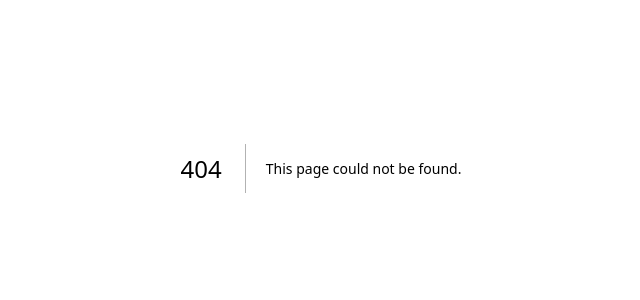
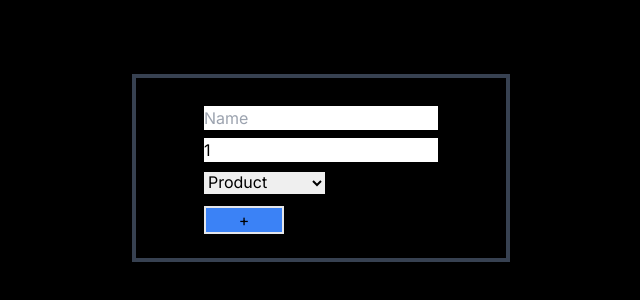
Before and after one commit to samreetkaurvirk/cprg306-assignments, a Next.js app: page /week-4 in a window 1280 px wide. Before the commit this address had no page. Shown: the part 232-532 px from the top of the page, without its empty margins (319-959 px from the left). Built offline with nearby package versions, Linux system fonts and the light colour scheme.

Commit message:
Add files via upload

```diff
--- /dev/null
+++ b/app/week-4/new-item.js
@@ -0,0 +1,87 @@
+"use client";
+
+import React, { useState } from "react";
+
+const Newitem = () => {
+  const [name, setName] = useState("");
+  const [quantity, setQuantity] = useState(1);
+  const [category, setCategory] = useState("product");
+
+  const handleSubmit = (e) => {
+    e.preventDefault();
+    alert(`Name: ${name} Quantity: ${quantity} Catagory: ${category}`);
+    setName("");
+    setQuantity(1);
+    setCategory("product");
+  };
+  const values = (e) => {
+    if (e.target.value > 99) {
+      alert("Please enter a number less than 100");
+      setQuantity(99);
+    }
+  };
+
+  return (
+    <div className="flex min-h-screen flex-col items-center justify-center p-24 bg-black">
+      <form
+        onSubmit={handleSubmit}
+        className="flex justify-center flex-col gap-5"
+      >
+        <div className="border-gray-700 px-16 py-6 border-4 bg-black">
+          <div className="py-1 px-1">
+            <input
+              type="text"
+              placeholder="Name"
+              className=""
+              value={name}
+              onChange={(e) => setName(e.target.value)}
+              required
+            />
+          </div>
+          <div className="py-1 px-1">
+            <div className="">
+              <input
+                type="number"
+                placeholder="Quantity"
+                className=""
+                value={quantity}
+                onChange={(e) => setQuantity(e.target.value) || values(e)}
+                max={99}
+                required
+              />
+            </div>
+            <div className="py-2">
+              <select
+                value={category}
+                onChange={(e) => setCategory(e.target.value)}
+                className=""
+              >
+                <option value="category" disabled>
+                  Category
+                </option>
+                <option value="product">Product</option>
+                <option value="dairy">Dairy</option>
+                <option value="bakery">Bakery</option>
+                <option value="meat">Meat</option>
+                <option value="frozenfood">Frozen Food</option>
+                <option value="cannedfood">Canned Food</option>
+                <option value="drygoods">Dry Goods</option>
+                <option value="beverages">Beverages</option>
+                <option value="snacks">Snacks</option>
+                <option value="household">Household</option>
+                <option value="other">Other</option>
+              </select>
+            </div>
+          </div>
+          <div className="px-1">
+            <button type="submit" className="border-2 bg-blue-500 md:w-20 ">
+              +
+            </button>
+          </div>
+        </div>
+      </form>
+    </div>
+  );
+};
+
+export default Newitem;
--- /dev/null
+++ b/app/week-4/page.js
@@ -0,0 +1,12 @@
+import React from "react";
+import Newitem from "./new-item";
+
+const page = () => {
+  return (
+    <div>
+      <Newitem />
+    </div>
+  );
+};
+
+export default page;
```
